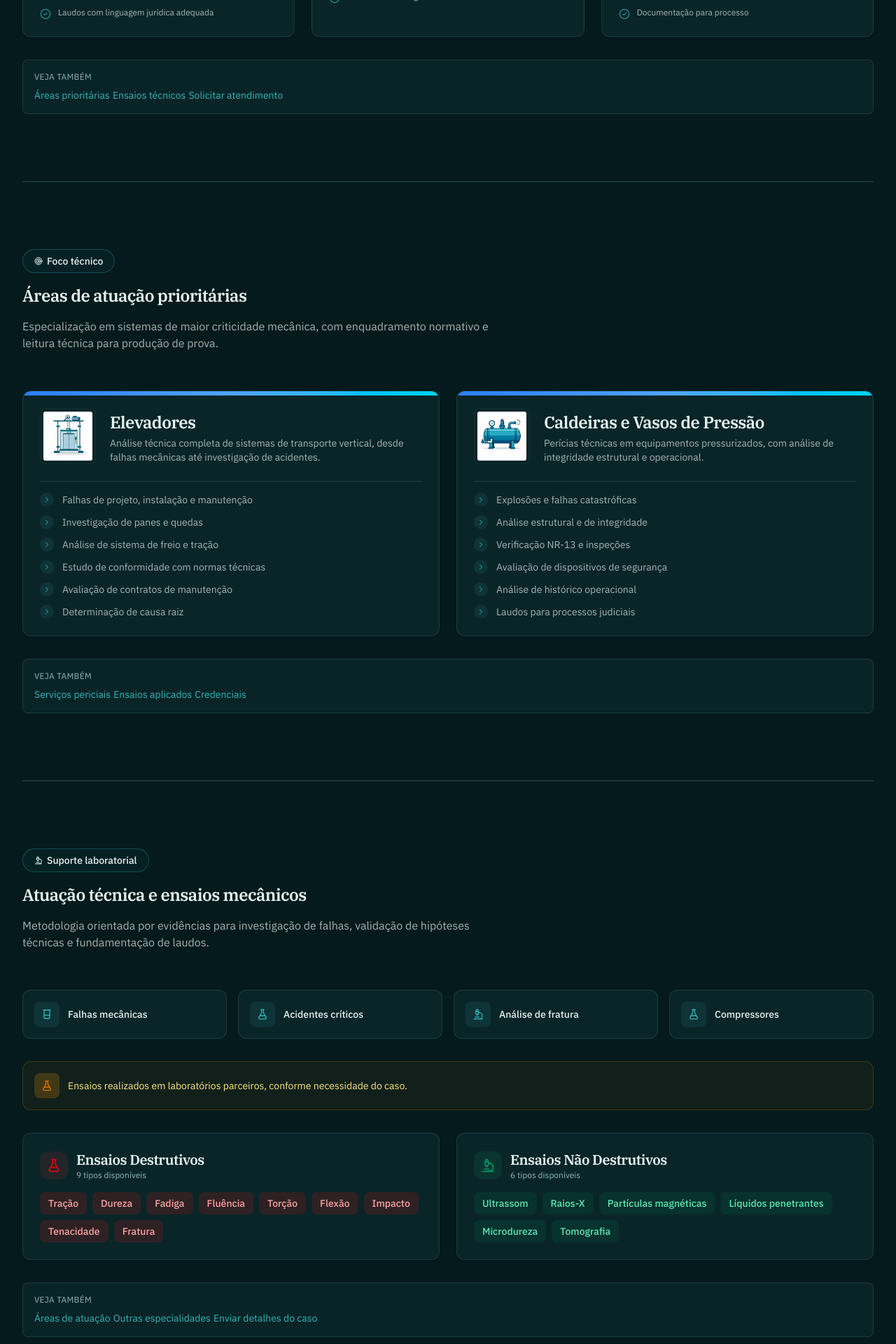
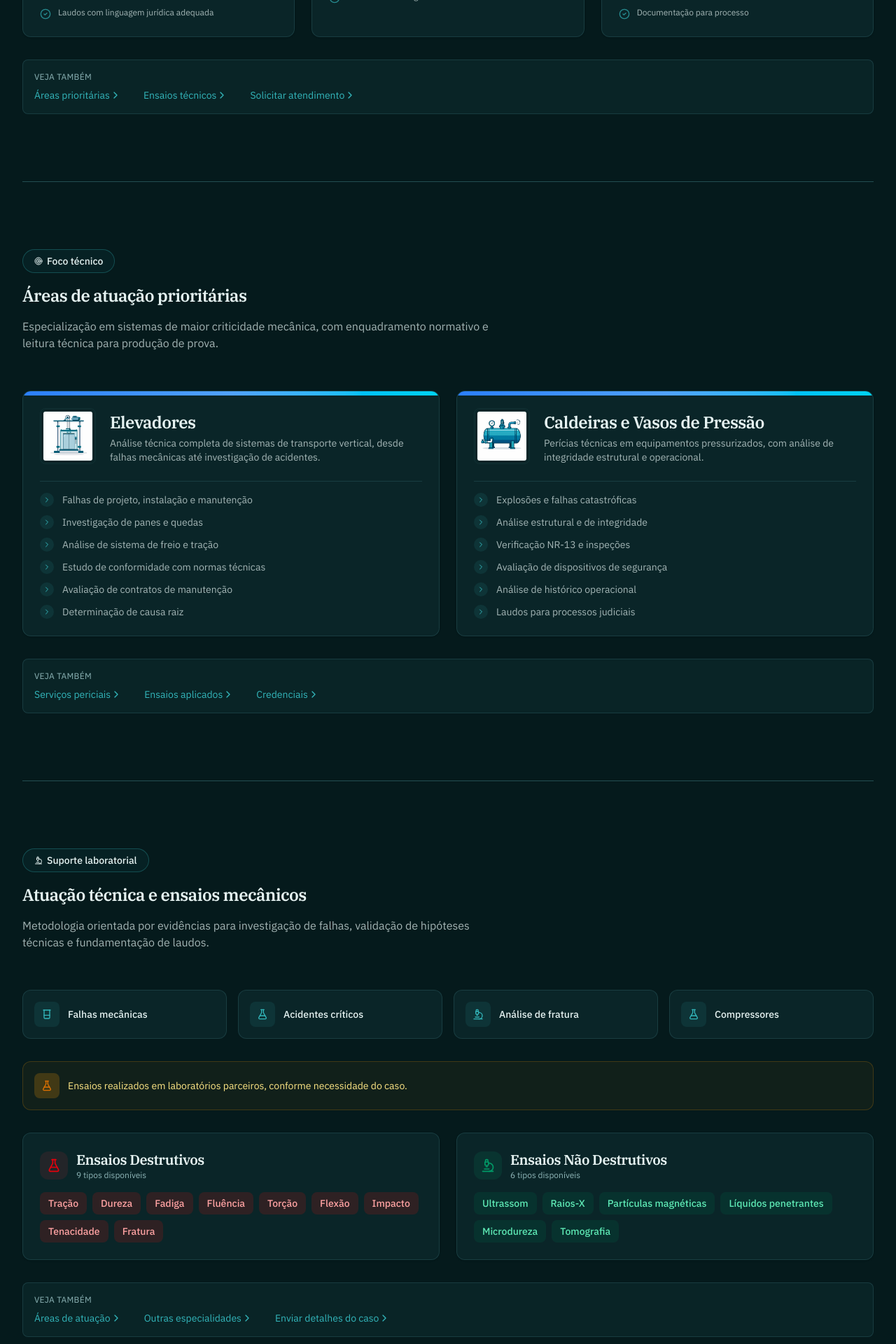
Before and after one commit to eng-lenzi/lp-eng-lenzi, a React (Vite) app: page / in a window 1280 px wide. Shown: the part 1360-3280 px from the top of the page at 70% size. Built offline with nearby package versions, Linux system fonts and the light colour scheme.

Commit message:
fix: ajuste gap e visibility do chevron nos Veja também

```diff
--- a/src/routes/-components/areas.tsx
+++ b/src/routes/-components/areas.tsx
@@ -136,18 +136,18 @@
 
 			<nav aria-label="Links internos de áreas" className="mt-8 rounded-lg border border-border/60 bg-muted/30 p-4">
 				<Text size="xs" tone="muted" className="mb-2 uppercase tracking-wide">Veja também</Text>
-				<div className="flex flex-col sm:flex-row sm:flex-wrap gap-1 text-sm">
-					<a href="#servicos" className="flex items-center justify-between py-2 text-primary hover:underline sm:py-0 sm:gap-4" onClick={(e) => scrollToSection(e, "servicos")}>
+				<div className="flex flex-col sm:flex-row gap-1 sm:gap-8 text-sm">
+					<a href="#servicos" className="flex items-center justify-between py-2 text-primary hover:underline sm:py-0 sm:justify-start" onClick={(e) => scrollToSection(e, "servicos")}>
 						<span>Serviços periciais</span>
-						<ChevronRight className="size-4 sm:hidden" />
+						<ChevronRight className="size-4" />
 					</a>
-					<a href="#ensaios" className="flex items-center justify-between py-2 text-primary hover:underline sm:py-0 sm:gap-4" onClick={(e) => scrollToSection(e, "ensaios")}>
+					<a href="#ensaios" className="flex items-center justify-between py-2 text-primary hover:underline sm:py-0 sm:justify-start" onClick={(e) => scrollToSection(e, "ensaios")}>
 						<span>Ensaios aplicados</span>
-						<ChevronRight className="size-4 sm:hidden" />
+						<ChevronRight className="size-4" />
 					</a>
-					<a href="#credenciais" className="flex items-center justify-between py-2 text-primary hover:underline sm:py-0 sm:gap-4" onClick={(e) => scrollToSection(e, "credenciais")}>
+					<a href="#credenciais" className="flex items-center justify-between py-2 text-primary hover:underline sm:py-0 sm:justify-start" onClick={(e) => scrollToSection(e, "credenciais")}>
 						<span>Credenciais</span>
-						<ChevronRight className="size-4 sm:hidden" />
+						<ChevronRight className="size-4" />
 					</a>
 				</div>
 			</nav>
--- a/src/routes/-components/mechanical-tests.tsx
+++ b/src/routes/-components/mechanical-tests.tsx
@@ -175,18 +175,18 @@
 
 			<nav aria-label="Links internos de ensaios" className="mt-8 rounded-lg border border-border/60 bg-muted/30 p-4">
 				<Text size="xs" tone="muted" className="mb-2 uppercase tracking-wide">Veja também</Text>
-				<div className="flex flex-col sm:flex-row sm:flex-wrap gap-1 text-sm">
-					<a href="#areas" className="flex items-center justify-between py-2 text-primary hover:underline sm:py-0 sm:gap-4" onClick={(e) => scrollToSection(e, "areas")}>
+				<div className="flex flex-col sm:flex-row gap-1 sm:gap-8 text-sm">
+					<a href="#areas" className="flex items-center justify-between py-2 text-primary hover:underline sm:py-0 sm:justify-start" onClick={(e) => scrollToSection(e, "areas")}>
 						<span>Áreas de atuação</span>
-						<ChevronRight className="size-4 sm:hidden" />
+						<ChevronRight className="size-4" />
 					</a>
-					<a href="#outras-areas" className="flex items-center justify-between py-2 text-primary hover:underline sm:py-0 sm:gap-4" onClick={(e) => scrollToSection(e, "outras-areas")}>
+					<a href="#outras-areas" className="flex items-center justify-between py-2 text-primary hover:underline sm:py-0 sm:justify-start" onClick={(e) => scrollToSection(e, "outras-areas")}>
 						<span>Outras especialidades</span>
-						<ChevronRight className="size-4 sm:hidden" />
+						<ChevronRight className="size-4" />
 					</a>
-					<a href="#contato" className="flex items-center justify-between py-2 text-primary hover:underline sm:py-0 sm:gap-4" onClick={(e) => scrollToSection(e, "contato")}>
+					<a href="#contato" className="flex items-center justify-between py-2 text-primary hover:underline sm:py-0 sm:justify-start" onClick={(e) => scrollToSection(e, "contato")}>
 						<span>Enviar detalhes do caso</span>
-						<ChevronRight className="size-4 sm:hidden" />
+						<ChevronRight className="size-4" />
 					</a>
 				</div>
 			</nav>
--- a/src/routes/-components/other-areas.tsx
+++ b/src/routes/-components/other-areas.tsx
@@ -88,18 +88,18 @@
 
 			<nav aria-label="Links internos de áreas complementares" className="mt-8 rounded-lg border border-border/60 bg-muted/30 p-4">
 				<Text size="xs" tone="muted" className="mb-2 uppercase tracking-wide">Veja também</Text>
-				<div className="flex flex-col sm:flex-row sm:flex-wrap gap-1 text-sm">
-					<a href="#servicos" className="flex items-center justify-between py-2 text-primary hover:underline sm:py-0 sm:gap-4" onClick={(e) => scrollToSection(e, "servicos")}>
+				<div className="flex flex-col sm:flex-row gap-1 sm:gap-8 text-sm">
+					<a href="#servicos" className="flex items-center justify-between py-2 text-primary hover:underline sm:py-0 sm:justify-start" onClick={(e) => scrollToSection(e, "servicos")}>
 						<span>Serviços principais</span>
-						<ChevronRight className="size-4 sm:hidden" />
+						<ChevronRight className="size-4" />
 					</a>
-					<a href="#ensaios" className="flex items-center justify-between py-2 text-primary hover:underline sm:py-0 sm:gap-4" onClick={(e) => scrollToSection(e, "ensaios")}>
+					<a href="#ensaios" className="flex items-center justify-between py-2 text-primary hover:underline sm:py-0 sm:justify-start" onClick={(e) => scrollToSection(e, "ensaios")}>
 						<span>Ensaios mecânicos</span>
-						<ChevronRight className="size-4 sm:hidden" />
+						<ChevronRight className="size-4" />
 					</a>
-					<a href="#contato" className="flex items-center justify-between py-2 text-primary hover:underline sm:py-0 sm:gap-4" onClick={(e) => scrollToSection(e, "contato")}>
+					<a href="#contato" className="flex items-center justify-between py-2 text-primary hover:underline sm:py-0 sm:justify-start" onClick={(e) => scrollToSection(e, "contato")}>
 						<span>Solicitar análise</span>
-						<ChevronRight className="size-4 sm:hidden" />
+						<ChevronRight className="size-4" />
 					</a>
 				</div>
 			</nav>
--- a/src/routes/-components/services.tsx
+++ b/src/routes/-components/services.tsx
@@ -118,18 +118,18 @@
 				<Text size="xs" tone="muted" className="mb-2 uppercase tracking-wide">
 					Veja também
 				</Text>
-				<div className="flex flex-col sm:flex-row sm:flex-wrap gap-1 text-sm">
-					<a href="#areas" className="flex items-center justify-between py-2 text-primary hover:underline sm:py-0 sm:gap-4" onClick={(e) => scrollToSection(e, "areas")}>
+				<div className="flex flex-col sm:flex-row gap-1 sm:gap-8 text-sm">
+					<a href="#areas" className="flex items-center justify-between py-2 text-primary hover:underline sm:py-0 sm:justify-start" onClick={(e) => scrollToSection(e, "areas")}>
 						<span>Áreas prioritárias</span>
-						<ChevronRight className="size-4 sm:hidden" />
+						<ChevronRight className="size-4" />
 					</a>
-					<a href="#ensaios" className="flex items-center justify-between py-2 text-primary hover:underline sm:py-0 sm:gap-4" onClick={(e) => scrollToSection(e, "ensaios")}>
+					<a href="#ensaios" className="flex items-center justify-between py-2 text-primary hover:underline sm:py-0 sm:justify-start" onClick={(e) => scrollToSection(e, "ensaios")}>
 						<span>Ensaios técnicos</span>
-						<ChevronRight className="size-4 sm:hidden" />
+						<ChevronRight className="size-4" />
 					</a>
-					<a href="#contato" className="flex items-center justify-between py-2 text-primary hover:underline sm:py-0 sm:gap-4" onClick={(e) => scrollToSection(e, "contato")}>
+					<a href="#contato" className="flex items-center justify-between py-2 text-primary hover:underline sm:py-0 sm:justify-start" onClick={(e) => scrollToSection(e, "contato")}>
 						<span>Solicitar atendimento</span>
-						<ChevronRight className="size-4 sm:hidden" />
+						<ChevronRight className="size-4" />
 					</a>
 				</div>
 			</nav>
```
